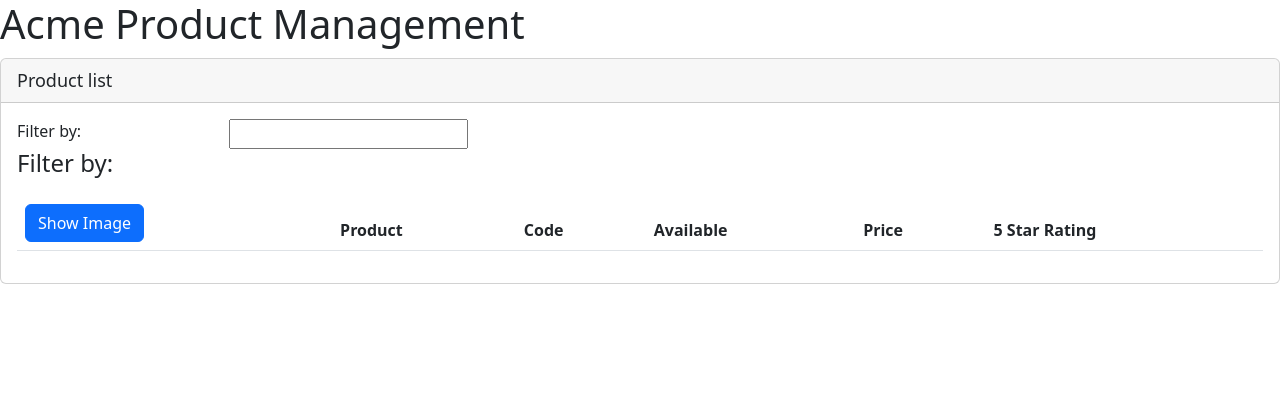
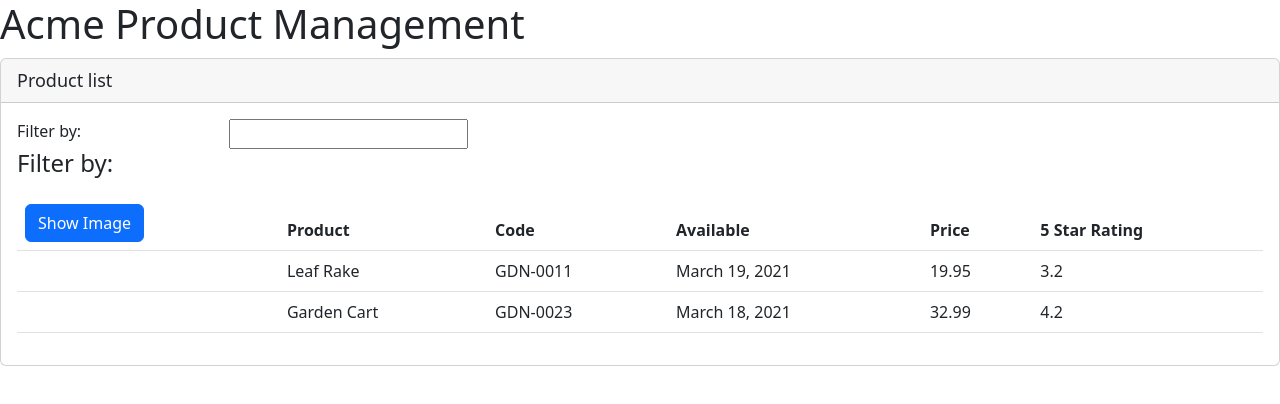
Before and after one commit to JMCampbell2021/sampleAPM, an Angular app: page / in a window 1280 px wide. Shown: the top 404 px of the page. Built offline with nearby package versions, Linux system fonts and the light colour scheme.

Commit message:
added product info

```diff
--- a/src/app/products/product-list.component.html
+++ b/src/app/products/product-list.component.html
@@ -1,27 +1,25 @@
 <div class="card">
   <div class="card-header">
-    Product list
+    {{ pageTitle }}
   </div>
   <div class="card-body">
     <div class="row">
-      <div class="col-md-2"> Filter by:</div>
+      <div class="col-md-2">Filter by:</div>
       <div class="col-md-4">
-        <input type="text"/>
+        <input type="text" />
       </div>
     </div>
     <div class="row">
       <div class="col-md-6">
-        <h4>Filter by: </h4>
+        <h4>Filter by:</h4>
       </div>
     </div>
     <div class="table-responsive">
-    <table class="table">
+      <table class="table" *ngIf="products.length">
         <thead>
           <tr>
             <th>
-            <button class="btn btn-primary">
-              Show Image
-            </button>
+              <button class="btn btn-primary">Show Image</button>
             </th>
             <th>Product</th>
             <th>Code</th>
@@ -31,8 +29,16 @@
           </tr>
         </thead>
         <tbody>
-
+          <tr *ngFor="let product of products">
+            <td></td>
+            <td>{{ product.productName }}</td>
+            <td>{{ product.productCode }}</td>
+            <td>{{ product.releaseDate }}</td>
+            <td>{{ product.price }}</td>
+            <td>{{ product.starRating }}</td>
+          </tr>
         </tbody>
       </table>
-
     </div>
+  </div>
+</div>
--- a/src/app/products/product-list.component.ts
+++ b/src/app/products/product-list.component.ts
@@ -6,5 +6,28 @@
 })
 
 export class ProductListComponent {
+  pageTitle: string = 'Product list';
+  products: any[] = [
+    {
+      "productId": 1,
+      "productName": "Leaf Rake",
+      "productCode": "GDN-0011",
+      "releaseDate": "March 19, 2021",
+      "description": "Leaf rake with 48-inch wooden handle.",
+      "price": 19.95,
+      "starRating": 3.2,
+      "imageUrl": "assets/images/leaf_rake.png"
+    },
+    {
+      "productId": 2,
+      "productName": "Garden Cart",
+      "productCode": "GDN-0023",
+      "releaseDate": "March 18, 2021",
+      "description": "15 gallon capacity rolling garden cart",
+      "price": 32.99,
+      "starRating": 4.2,
+      "imageUrl": "assets/images/garden_cart.png"
+    },
+  ];
 
 }
```
Lines whose indentation alone changed are shown as unchanged.
